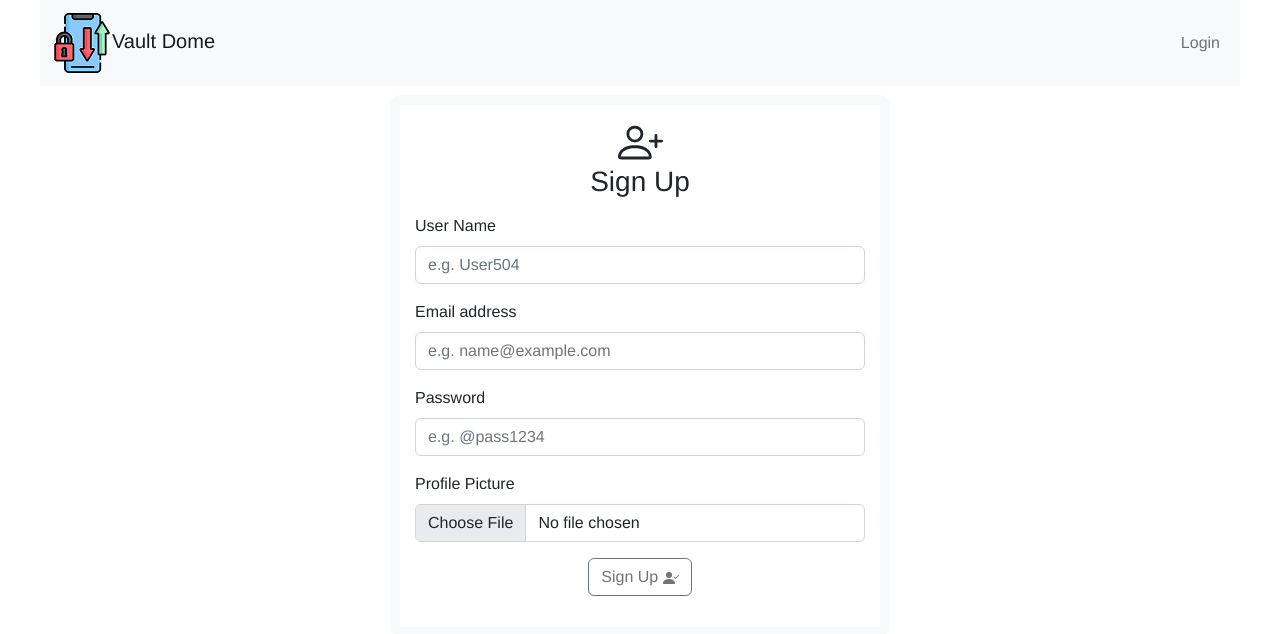
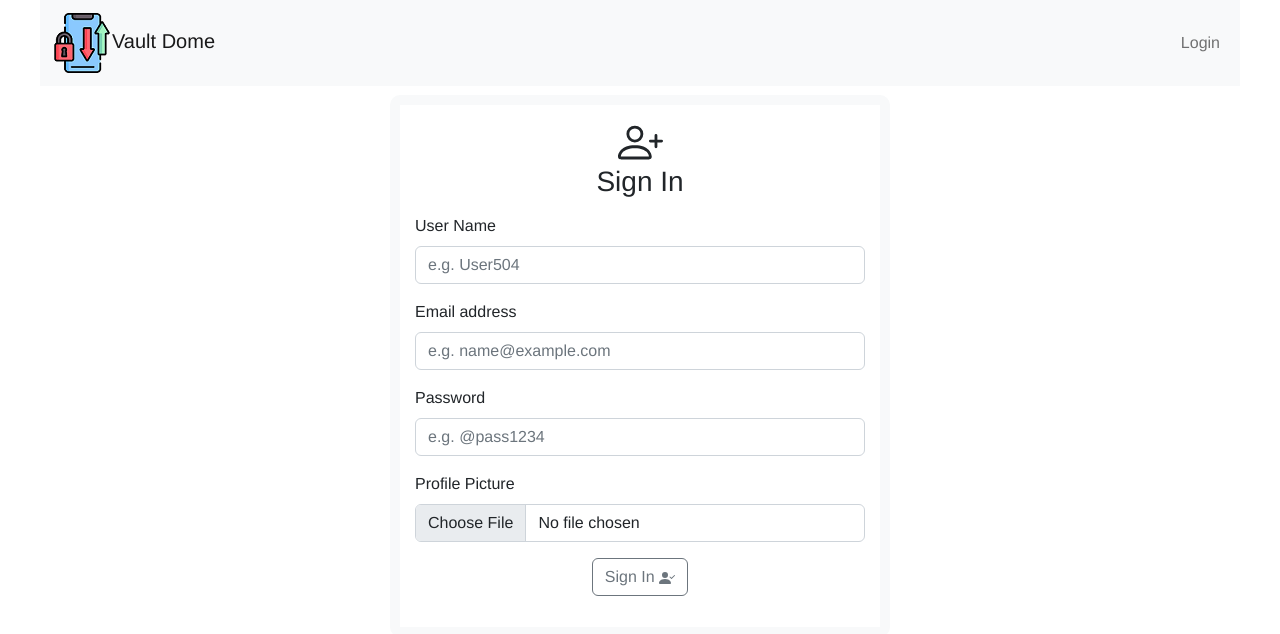
Before and after one commit to Jorge-Chinchilla/VaultDome, a Vue app in the folder app/: page /signup in a window 1280 px wide. Shown: the top 634 px of the page. Built offline with nearby package versions, Linux system fonts and the light colour scheme.

Commit message:
Correccion de estilos

```diff
--- a/app/src/views/SignUpView.vue
+++ b/app/src/views/SignUpView.vue
@@ -75,7 +75,7 @@
 						/>
 						<path fill-rule="evenodd" d="M13.5 5a.5.5 0 0 1 .5.5V7h1.5a.5.5 0 0 1 0 1H14v1.5a.5.5 0 0 1-1 0V8h-1.5a.5.5 0 0 1 0-1H13V5.5a.5.5 0 0 1 .5-.5z" />
 					</svg>
-					<h3>Sign Up</h3>
+					<h3>Sign In</h3>
 				</div>
 				<div class="mb-3">
 					<label for="user-name" class="form-label">User Name</label>
@@ -99,7 +99,7 @@
 				</div> -->
 				<div id="btn-sup" class="mb-3">
 					<button id="" type="button" class="btn btn-outline-secondary" @click="signUp">
-						Sign Up
+						Sign In
 						<svg xmlns="http://www.w3.org/2000/svg" width="16" height="16" fill="currentColor" class="bi bi-person-check-fill" viewBox="0 0 16 16">
 							<path
 								fill-rule="evenodd"
```
Also changed, not shown: app/src/views/HomeView.vue (+9 -4 lines).
